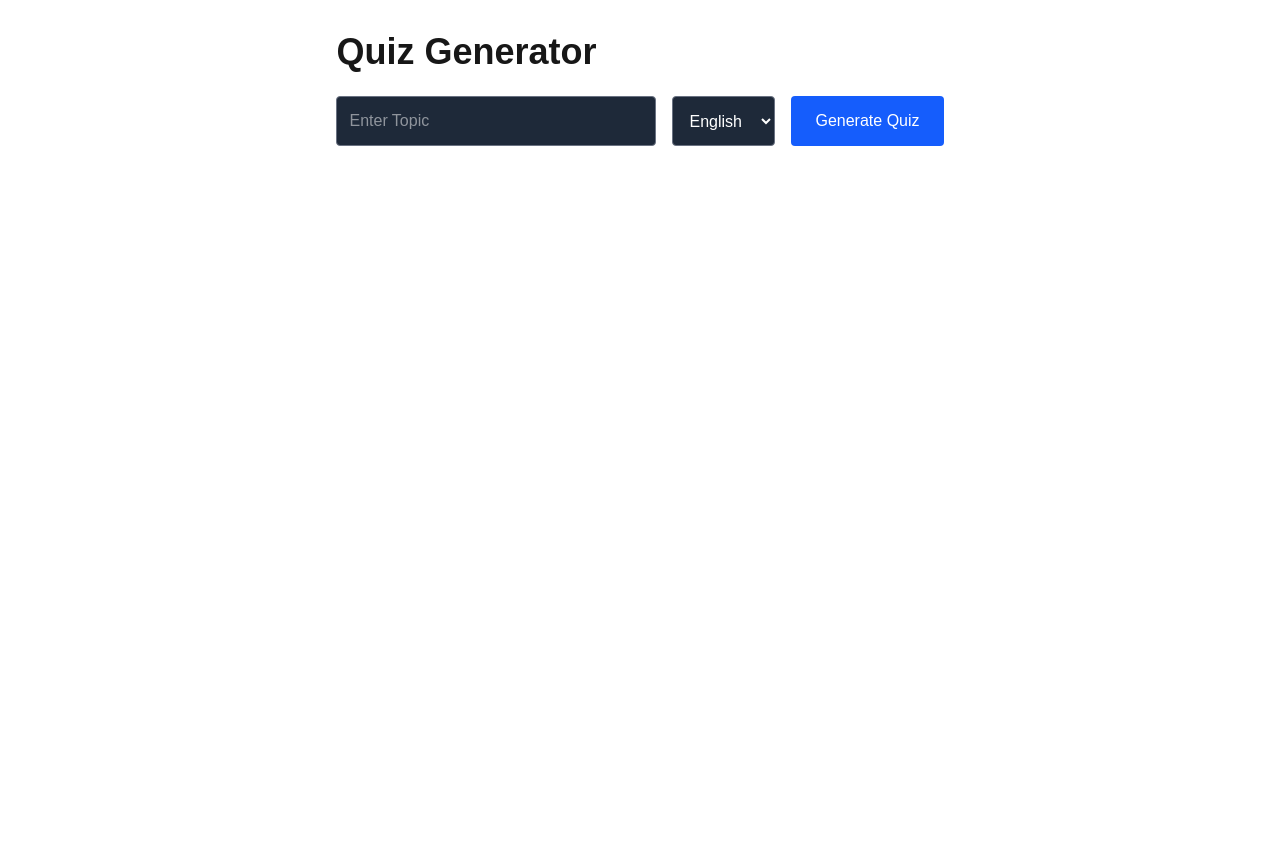
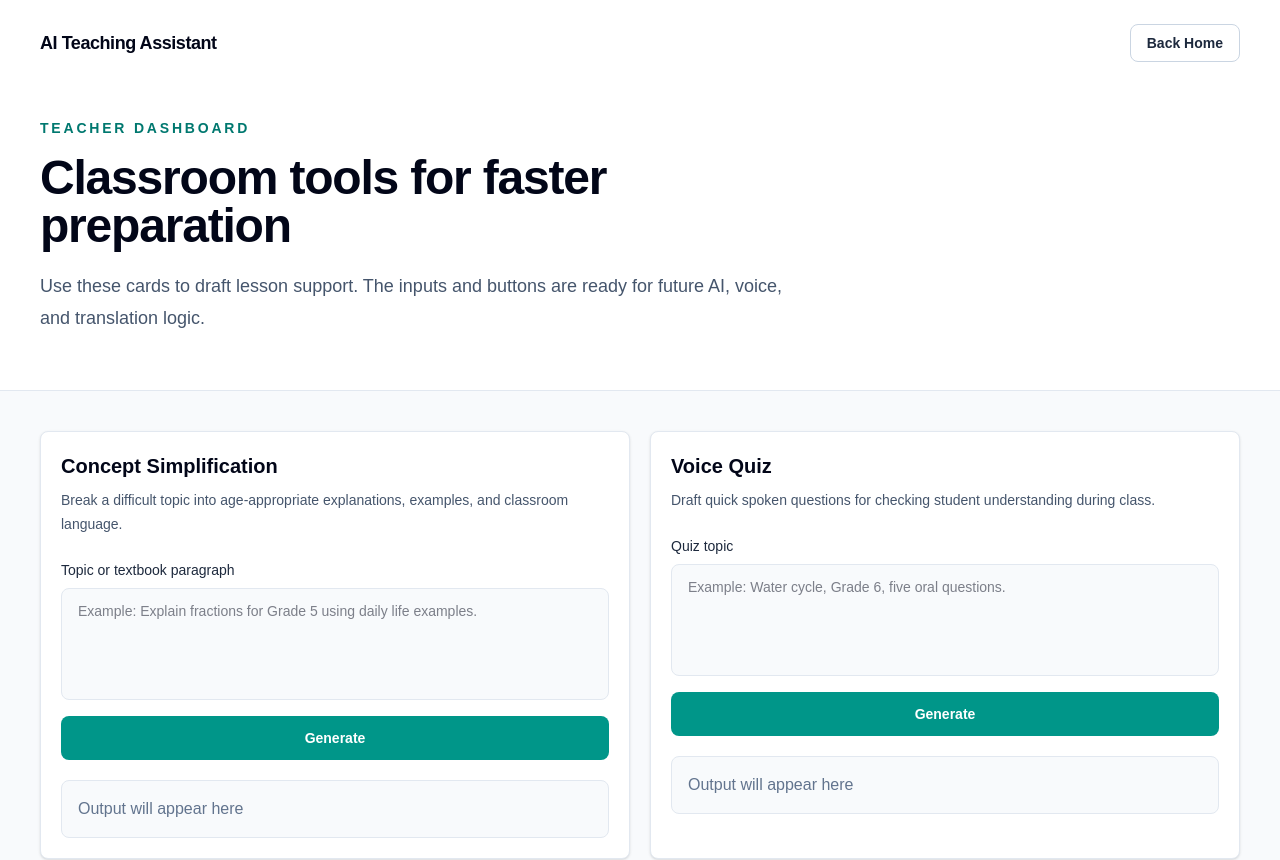
Before and after one commit to prakumarabhishek123-lab/ai-teaching-assistant, a Next.js app in the folder ai-teaching-assistant-app/: page /dashboard in a window 1280 px wide. Shown: the top 860 px of the page. Before the commit the page ends 800 px from the top, so only its background shows below. Built offline with nearby package versions, Linux system fonts and the light colour scheme.

Commit message:
Revert "Merge pull request #3 from prakumarabhishek123-lab/feature/ganesh-quiz"
This reverts commit 83624621bdd26573ea2288275370f540cc8ebbf8, reversing
changes made to f3b212a0cfdbced6e2da574002063abf13a4d93b.

```diff
--- a/ai-teaching-assistant-app/app/api/generate-quiz/route.ts
+++ /dev/null
@@ -1,28 +0,0 @@
-import { NextResponse } from "next/server";
-import { generateQuiz } from "@/lib/gemini";
-
-export async function POST(req: Request) {
-  try {
-    const { topic, language } = await req.json();
-
-    const quizText = await generateQuiz(
-      topic,
-      language
-    );
-
-    const quiz = JSON.parse(quizText);
-
-    return NextResponse.json({ quiz });
-  } catch (error) {
-    console.error(error);
-
-    return NextResponse.json(
-      {
-        error: "Failed to generate quiz",
-      },
-      {
-        status: 500,
-      }
-    );
-  }
-}
--- a/ai-teaching-assistant-app/app/dashboard/page.tsx
+++ b/ai-teaching-assistant-app/app/dashboard/page.tsx
@@ -1,192 +1,78 @@
-"use client";
+import Link from "next/link";
+import { DashboardToolCard } from "@/components/DashboardToolCard";
 
-import { useState } from "react";
+const tools = [
+  {
+    title: "Concept Simplification",
+    description:
+      "Break a difficult topic into age-appropriate explanations, examples, and classroom language.",
+    inputLabel: "Topic or textbook paragraph",
+    placeholder: "Example: Explain fractions for Grade 5 using daily life examples.",
+    outputTitle: "Simplified explanation",
+  },
+  {
+    title: "Voice Quiz",
+    description:
+      "Draft quick spoken questions for checking student understanding during class.",
+    inputLabel: "Quiz topic",
+    placeholder: "Example: Water cycle, Grade 6, five oral questions.",
+    outputTitle: "Voice quiz prompt",
+  },
+  {
+    title: "Translation & Dictation",
+    description:
+      "Prepare translation support and short dictation practice for multilingual classrooms.",
+    inputLabel: "Text and target language",
+    placeholder: "Example: Translate this paragraph to Hindi and create dictation lines.",
+    outputTitle: "Translation and dictation output",
+  },
+  {
+    title: "Digital Board",
+    description:
+      "Create a clean board plan with headings, key points, and activity prompts.",
+    inputLabel: "Board topic",
+    placeholder: "Example: Board layout for Newton's laws with examples.",
+    outputTitle: "Digital board plan",
+  },
+];
 
-export default function QuizPage() {
-  const [topic, setTopic] = useState("");
-  const [language, setLanguage] = useState("English");
-  const [quiz, setQuiz] = useState<any[]>([]);
-  const [loading, setLoading] = useState(false);
+export default function DashboardPage() {
+  return (
+    <main className="min-h-screen bg-slate-50 text-slate-950">
+      <header className="border-b border-slate-200 bg-white">
+        <div className="mx-auto flex max-w-7xl flex-col gap-6 px-6 py-6 sm:px-8 lg:px-10">
+          <nav className="flex items-center justify-between">
+            <Link href="/" className="text-lg font-bold tracking-tight">
+              AI Teaching Assistant
+            </Link>
+            <Link
+              href="/"
+              className="rounded-lg border border-slate-300 px-4 py-2 text-sm font-semibold text-slate-800 transition hover:border-slate-400 hover:bg-slate-50"
+            >
+              Back Home
+            </Link>
+          </nav>
 
-  const [selectedAnswers, setSelectedAnswers] = useState<{
-    [key: number]: string;
-  }>({});
+          <div className="max-w-3xl py-8">
+            <p className="text-sm font-semibold uppercase tracking-[0.2em] text-teal-700">
+              Teacher dashboard
+            </p>
+            <h1 className="mt-4 text-4xl font-bold tracking-tight sm:text-5xl">
+              Classroom tools for faster preparation
+            </h1>
+            <p className="mt-5 text-lg leading-8 text-slate-600">
+              Use these cards to draft lesson support. The inputs and buttons
+              are ready for future AI, voice, and translation logic.
+            </p>
+          </div>
+        </div>
+      </header>
 
-  const [score, setScore] = useState<number | null>(null);
-
-  const handleGenerate = async () => {
-    if (!topic) return;
-
-    setLoading(true);
-    setQuiz([]);
-    setSelectedAnswers({});
-    setScore(null);
-
-    try {
-      const response = await fetch("/api/generate-quiz", {
-        method: "POST",
-        headers: {
-          "Content-Type": "application/json",
-        },
-        body: JSON.stringify({
-          topic,
-          language,
-        }),
-      });
-
-      const data = await response.json();
-
-      setQuiz(data.quiz);
-    } catch (error) {
-      console.error(error);
-      alert("Failed to generate quiz");
-    }
-
-    setLoading(false);
-  };
-
-  const handleSubmit = () => {
-    let correct = 0;
-
-    quiz.forEach((q, index) => {
-      if (selectedAnswers[index] === q.answer) {
-        correct++;
-      }
-    });
-
-    setScore(correct);
-  };
-
-  return (
-    <div className="p-8 max-w-5xl mx-auto">
-      <h1 className="text-4xl font-bold mb-6">
-        Quiz Generator
-      </h1>
-
-      <div className="flex gap-4 mb-8 flex-wrap">
-        <input
-          type="text"
-          placeholder="Enter Topic"
-          value={topic}
-          onChange={(e) => setTopic(e.target.value)}
-          className="border border-gray-500 bg-gray-800 text-white p-3 rounded w-80"
-        />
-
-        <select
-          value={language}
-          onChange={(e) =>
-            setLanguage(e.target.value)
-          }
-          className="border border-gray-500 bg-gray-800 text-white p-3 rounded"
-        >
-          <option value="English">
-            English
-          </option>
-
-          <option value="Hindi">
-            Hindi
-          </option>
-
-          <option value="Hinglish">
-            Hinglish
-          </option>
-        </select>
-
-        <button
-          onClick={handleGenerate}
-          className="bg-blue-600 hover:bg-blue-700 text-white px-6 py-3 rounded"
-        >
-          {loading ? "Generating..." : "Generate Quiz"}
-        </button>
-      </div>
-
-      {quiz.length > 0 && (
-        <>
-          <div className="space-y-6">
-            {quiz.map((q, index) => (
-              <div
-                key={index}
-                className="border border-gray-700 rounded-lg p-5"
-              >
-                <h2 className="text-xl font-bold mb-4">
-                  Q{index + 1}. {q.question}
-                </h2>
-
-                <div className="space-y-3">
-                  {q.options.map(
-                    (
-                      option: string,
-                      optionIndex: number
-                    ) => (
-                      <label
-                        key={optionIndex}
-                        className="flex items-center gap-3 border border-gray-600 rounded p-3 cursor-pointer hover:bg-gray-800"
-                      >
-                        <input
-                          type="radio"
-                          name={`question-${index}`}
-                          value={option}
-                          checked={
-                            selectedAnswers[index] ===
-                            option
-                          }
-                          onChange={() =>
-                            setSelectedAnswers({
-                              ...selectedAnswers,
-                              [index]: option,
-                            })
-                          }
-                        />
-
-                        {option}
-                      </label>
-                    )
-                  )}
-                </div>
-
-                {score !== null && (
-                  <div className="mt-4">
-                    {selectedAnswers[index] ===
-                    q.answer ? (
-                      <p className="text-green-500 font-semibold">
-                        ✅ Correct
-                      </p>
-                    ) : (
-                      <>
-                        <p className="text-red-500 font-semibold">
-                          ❌ Wrong
-                        </p>
-
-                        <p className="mt-2">
-                          Correct Answer:{" "}
-                          <span className="font-bold text-green-400">
-                            {q.answer}
-                          </span>
-                        </p>
-                      </>
-                    )}
-                  </div>
-                )}
-              </div>
-            ))}
-          </div>
-
-          <div className="mt-8">
-            <button
-              onClick={handleSubmit}
-              className="bg-green-600 hover:bg-green-700 text-white px-8 py-3 rounded"
-            >
-              Submit Quiz
-            </button>
-          </div>
-
-          {score !== null && (
-            <div className="mt-8 text-3xl font-bold">
-              🎯 Score: {score} / {quiz.length}
-            </div>
-          )}
-        </>
-      )}
-    </div>
+      <section className="mx-auto grid max-w-7xl gap-5 px-6 py-10 sm:px-8 lg:grid-cols-2 lg:px-10">
+        {tools.map((tool) => (
+          <DashboardToolCard key={tool.title} {...tool} />
+        ))}
+      </section>
+    </main>
   );
 }
--- a/ai-teaching-assistant-app/app/dashboard/quiz/page.tsx
+++ /dev/null
@@ -1,65 +0,0 @@
-"use client";
-
-import { useState } from "react";
-
-export default function QuizPage() {
-  const [topic, setTopic] = useState("");
-  const [quiz, setQuiz] = useState("");
-  const [loading, setLoading] = useState(false);
-
-  const handleGenerate = async () => {
-    if (!topic) return;
-
-    setLoading(true);
-
-    try {
-      const response = await fetch("/api/generate-quiz", {
-        method: "POST",
-        headers: {
-          "Content-Type": "application/json",
-        },
-        body: JSON.stringify({ topic }),
-      });
-
-      const data = await response.json();
-
-      setQuiz(data.quiz);
-    } catch (error) {
-      console.error(error);
-      alert("Failed to generate quiz");
-    }
-
-    setLoading(false);
-  };
-
-  return (
-    <div className="p-8">
-      <h1 className="text-4xl font-bold mb-6">
-        Quiz Generator
-      </h1>
-
-      <div className="flex gap-4">
-        <input
-          type="text"
-          placeholder="Enter Topic"
-          value={topic}
-          onChange={(e) => setTopic(e.target.value)}
-          className="border border-gray-500 bg-gray-800 text-white p-3 rounded w-80"
-        />
-
-        <button
-          onClick={handleGenerate}
-          className="bg-blue-600 text-white px-6 py-3 rounded"
-        >
-          {loading ? "Generating..." : "Generate Quiz"}
-        </button>
-      </div>
-
-      {quiz && (
-        <div className="mt-8 whitespace-pre-wrap border p-4 rounded">
-          {quiz}
-        </div>
-      )}
-    </div>
-  );
-}
--- a/ai-teaching-assistant-app/lib/gemini.ts
+++ /dev/null
@@ -1,50 +0,0 @@
-import { GoogleGenerativeAI } from "@google/generative-ai";
-
-const genAI = new GoogleGenerativeAI(
-  process.env.GEMINI_API_KEY!
-);
-
-export async function generateQuiz(
-  topic: string,
-  language: string
-) {
-  const model = genAI.getGenerativeModel({
-    model: "gemini-2.5-flash",
-  });
-
-  const prompt = `
-Generate exactly 5 MCQ questions on "${topic}".
-
-Language: ${language}
-
-Rules:
-- If English, use simple English.
-- If Hindi, use simple CBSE Hindi.
-- If Hinglish, use Hindi written in English script.
-
-Return ONLY valid JSON.
-
-Example:
-
-[
-  {
-    "question": "What is AI?",
-    "options": [
-      "Option A",
-      "Option B",
-      "Option C",
-      "Option D"
-    ],
-    "answer": "Option C"
-  }
-]
-
-Do not return markdown.
-Do not use \`\`\`json.
-Return only JSON.
-`;
-
-  const result = await model.generateContent(prompt);
-
-  return result.response.text();
-}
```
